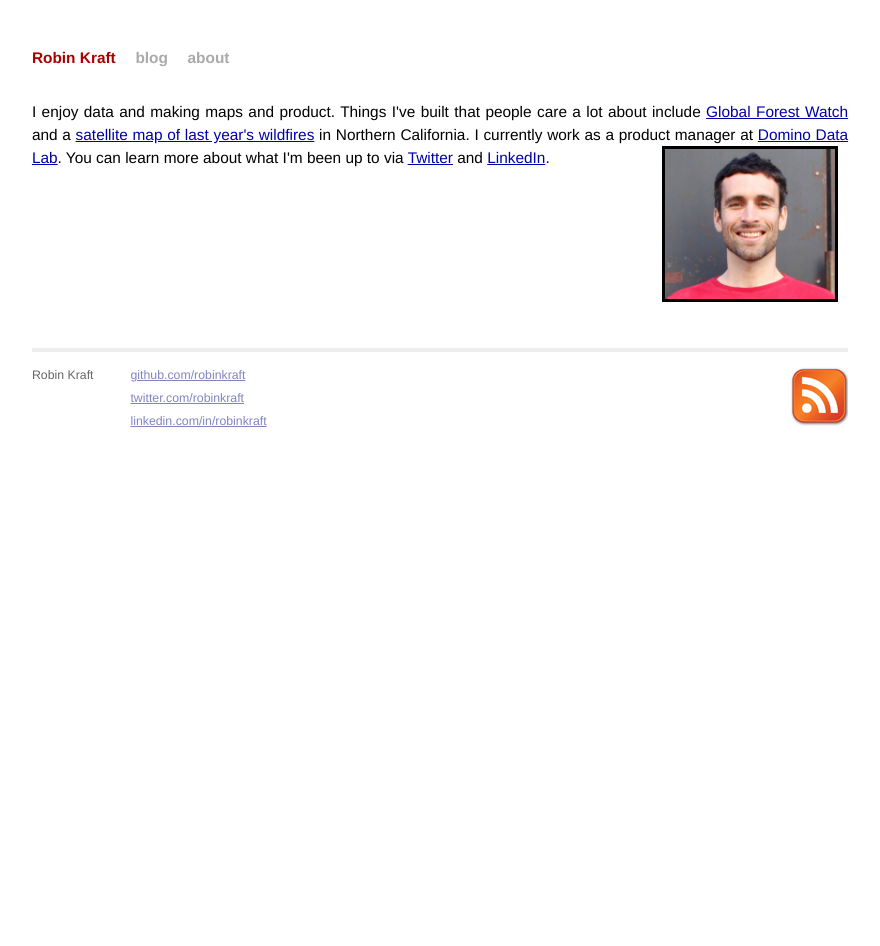
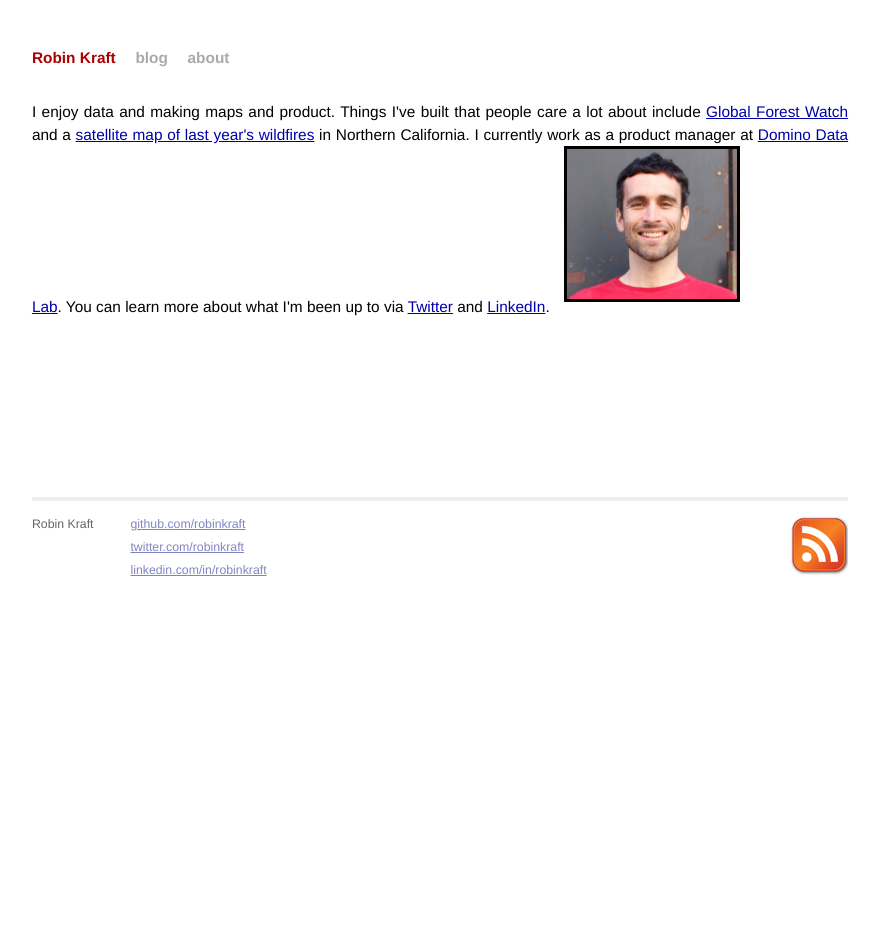
Before and after one commit to robinkraft/robinkraft.github.com, a Jekyll site: the page built from about.html, in a window 1280 px wide. Shown: the whole page, without its empty margins (200-1080 px from the left). Built offline with Jekyll 4.4.1, drawn with Linux system fonts in a browser that asks for light colours.

Commit message:
Move pic

```diff
--- a/about.html
+++ b/about.html
@@ -9,7 +9,6 @@
 
 <img src="/images/robin.jpg"
 height=150
-align=right
  style="border:3px solid #000000; margin: 0px 10px 10px 10px;" />
 
 <p>
```
